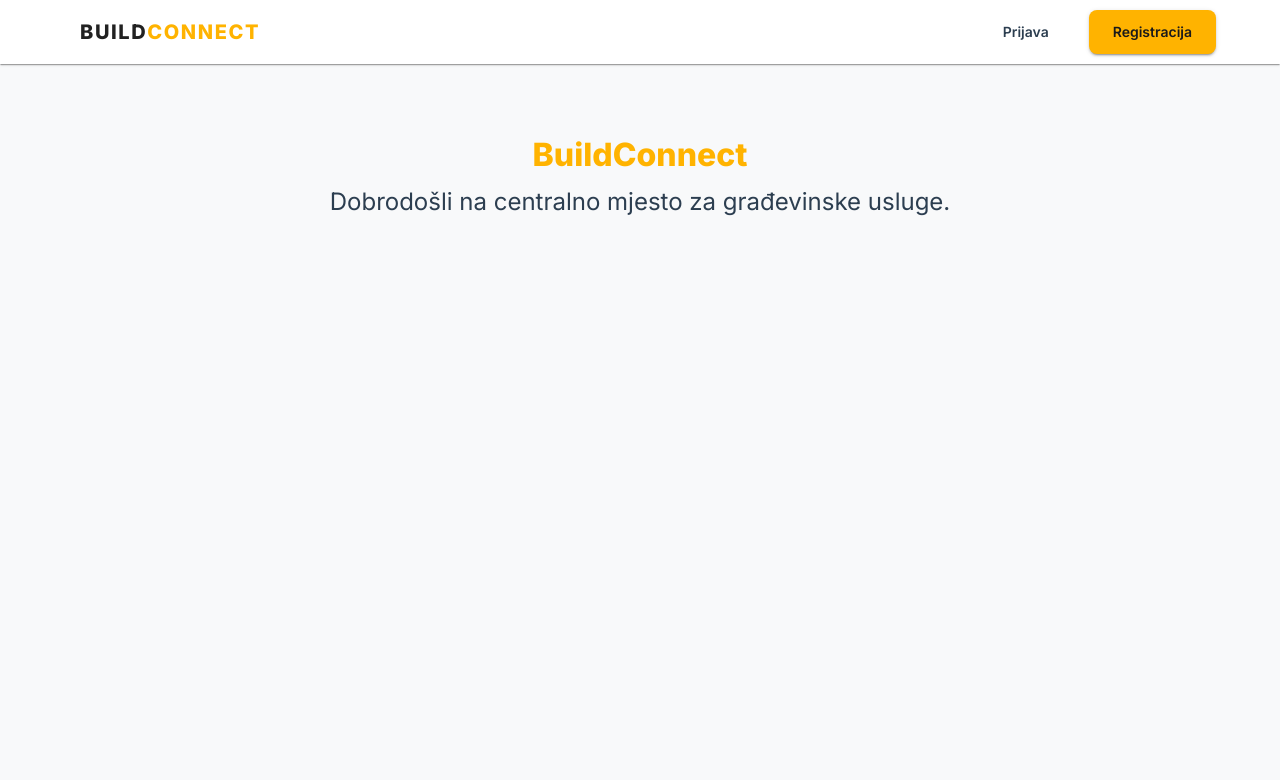
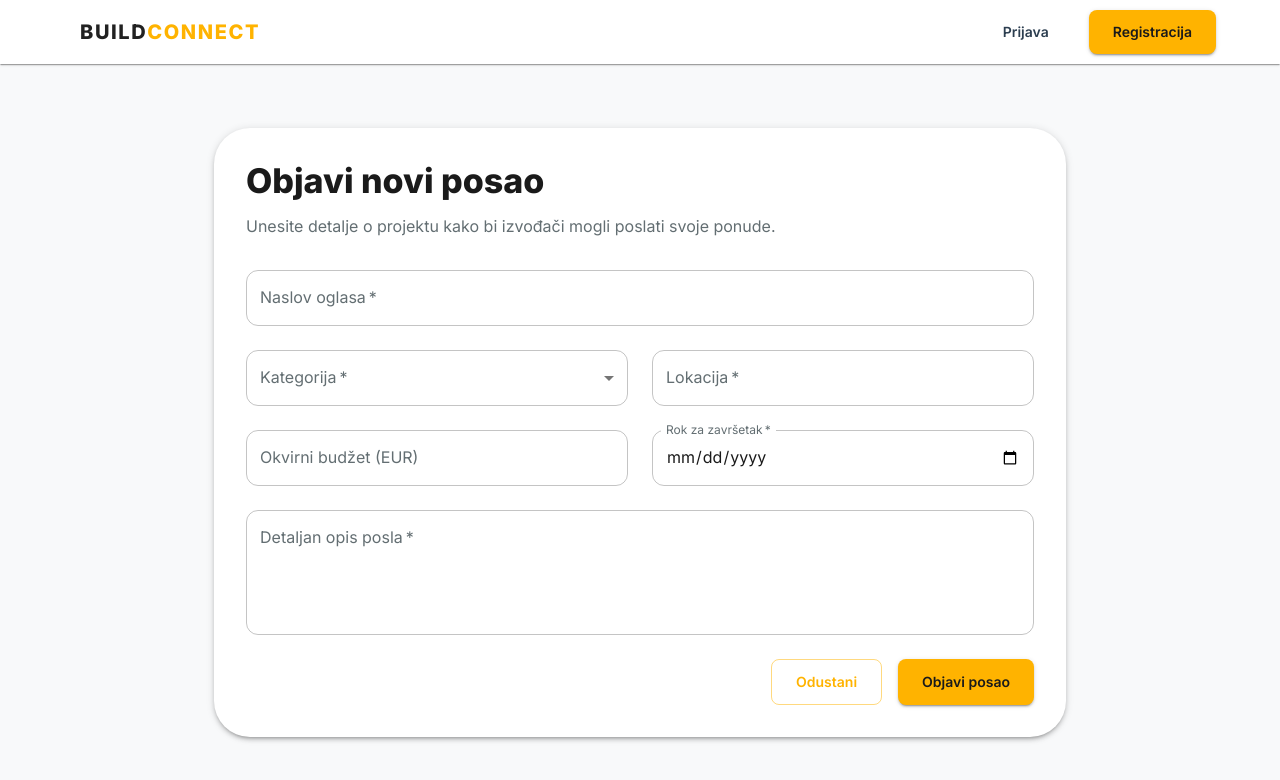
Before and after one commit to stjepko22/build-connect, a React (Vite) app in the folder BuildConnect/: page /objavi-posao in a window 1280 px wide. Before the commit this address led to /. Shown: the top 780 px of the page. Built offline with nearby package versions, Linux system fonts and the light colour scheme; some icons are missing.

Commit message:
add CreateJob

```diff
--- a/BuildConnect/src/App.tsx
+++ b/BuildConnect/src/App.tsx
@@ -6,6 +6,7 @@ import theme from './theme/theme';
 import { StoreContext, rootStore, useStore } from './stores/RootStore';
 import LoginPage from '@/modules/authentication/pages/LoginPage';
 import RegisterPage from '@/modules/authentication/pages/RegisterPage';
+import CreateJobPage from '@/modules/marketplace/jobs/pages/CreateJobPage';
 import MainLayout from '@/layouts/MainLayout';
 
 const HomePage = observer(() => {
@@ -18,7 +19,7 @@ const HomePage = observer(() => {
           {appTitle}
         </Typography>
         <Typography variant="h5" color="secondary">
-          Dobrodošli na centralno mjesto za građevinske usluge.
+          Povezujemo investitore i vrhunske izvođače radova.
         </Typography>
       </Paper>
     </Container>
@@ -32,17 +33,14 @@ const App: React.FC = () => {
         <CssBaseline />
         <BrowserRouter>
           <Routes>
-            {/* Rute koje koriste MainLayout (Navbar je vidljiv) */}
             <Route element={<MainLayout />}>
               <Route path="/" element={<HomePage />} />
-              {/* Buduće rute idu ovdje */}
+              <Route path="/objavi-posao" element={<CreateJobPage />} />
             </Route>
 
-            {/* Rute bez Navbara (opcionalno, ali login često volimo bez) */}
             <Route path="/login" element={<LoginPage />} />
             <Route path="/register" element={<RegisterPage />} />
 
-            {/* Fallback na home */}
             <Route path="*" element={<Navigate to="/" replace />} />
           </Routes>
         </BrowserRouter>
--- /dev/null
+++ b/BuildConnect/src/modules/marketplace/jobs/pages/CreateJobPage.tsx
@@ -0,0 +1,152 @@
+import React, { useState } from 'react';
+import { Container, Paper, Typography, TextField, Button, Box, MenuItem, Grid } from '@mui/material';
+import { useNavigate } from 'react-router-dom';
+import { useStore } from '@/stores/RootStore';
+import { observer } from 'mobx-react-lite';
+
+const categories = [
+  'Zidarski radovi',
+  'Limarija',
+  'Rigips / Suha gradnja',
+  'Vodoinstalacije',
+  'Elektroinstalacije',
+  'Keramika',
+  'Fasada',
+  'Ostalo'
+];
+
+const CreateJobPage: React.FC = observer(() => {
+  const { jobStore } = useStore();
+  const navigate = useNavigate();
+
+  const [formData, setFormData] = useState({
+    title: '',
+    description: '',
+    category: '',
+    location: '',
+    budget: '',
+    deadline: ''
+  });
+
+  const handleSubmit = async (e: React.FormEvent) => {
+    e.preventDefault();
+    await jobStore.addJob(formData);
+    navigate('/');
+  };
+
+  const handleChange = (e: React.ChangeEvent<HTMLInputElement>) => {
+    setFormData({ ...formData, [e.target.name]: e.target.value });
+  };
+
+  return (
+    <Container maxWidth="md">
+      <Paper elevation={3} sx={{ p: 4, mt: 4, borderRadius: 3 }}>
+        <Typography variant="h4" gutterBottom sx={{ fontWeight: 800 }}>
+          Objavi novi posao
+        </Typography>
+        <Typography variant="body1" color="textSecondary" sx={{ mb: 4 }}>
+          Unesite detalje o projektu kako bi izvođači mogli poslati svoje ponude.
+        </Typography>
+
+        <form onSubmit={handleSubmit}>
+          {/* U MUI v7, Grid container se koristi bez 'item' propova na djeci */}
+          <Grid container spacing={3}>
+            <Grid size={12}>
+              <TextField
+                fullWidth
+                label="Naslov oglasa"
+                name="title"
+                value={formData.title}
+                onChange={handleChange}
+                required
+              />
+            </Grid>
+
+            <Grid size={{ xs: 12, md: 6 }}>
+              <TextField
+                fullWidth
+                select
+                label="Kategorija"
+                name="category"
+                value={formData.category}
+                onChange={handleChange}
+                required
+              >
+                {categories.map((option) => (
+                  <MenuItem key={option} value={option}>
+                    {option}
+                  </MenuItem>
+                ))}
+              </TextField>
+            </Grid>
+
+            <Grid size={{ xs: 12, md: 6 }}>
+              <TextField
+                fullWidth
+                label="Lokacija"
+                name="location"
+                value={formData.location}
+                onChange={handleChange}
+                required
+              />
+            </Grid>
+
+            <Grid size={{ xs: 12, md: 6 }}>
+              <TextField
+                fullWidth
+                label="Okvirni budžet (EUR)"
+                name="budget"
+                value={formData.budget}
+                onChange={handleChange}
+              />
+            </Grid>
+
+            <Grid size={{ xs: 12, md: 6 }}>
+              <TextField
+                fullWidth
+                label="Rok za završetak"
+                name="deadline"
+                type="date"
+                InputLabelProps={{ shrink: true }}
+                value={formData.deadline}
+                onChange={handleChange}
+                required
+              />
+            </Grid>
+
+            <Grid size={12}>
+              <TextField
+                fullWidth
+                multiline
+                rows={4}
+                label="Detaljan opis posla"
+                name="description"
+                value={formData.description}
+                onChange={handleChange}
+                required
+              />
+            </Grid>
+
+            <Grid size={12}>
+              <Box sx={{ display: 'flex', gap: 2, justifyContent: 'flex-end' }}>
+                <Button variant="outlined" onClick={() => navigate('/')}>
+                  Odustani
+                </Button>
+                <Button
+                  type="submit"
+                  variant="contained"
+                  color="primary"
+                  disabled={jobStore.isLoading}
+                >
+                  {jobStore.isLoading ? 'Objavljivanje...' : 'Objavi posao'}
+                </Button>
+              </Box>
+            </Grid>
+          </Grid>
+        </form>
+      </Paper>
+    </Container>
+  );
+});
+
+export default CreateJobPage;
--- /dev/null
+++ b/BuildConnect/src/modules/marketplace/jobs/stores/JobStore.ts
@@ -0,0 +1,46 @@
+import { makeAutoObservable } from 'mobx';
+import { RootStore } from '@/stores/RootStore';
+
+export interface Job {
+  id: string;
+  title: string;
+  description: string;
+  category: string;
+  location: string;
+  budget: string;
+  deadline: string;
+  investitorId: string;
+  createdAt: Date;
+}
+
+export class JobStore {
+  rootStore: RootStore;
+  jobs: Job[] = [];
+  isLoading: boolean = false;
+
+  constructor(rootStore: RootStore) {
+    this.rootStore = rootStore;
+    makeAutoObservable(this);
+  }
+
+  addJob = async (jobData: Omit<Job, 'id' | 'createdAt' | 'investitorId'>) => {
+    this.isLoading = true;
+    return new Promise<void>((resolve) => {
+      setTimeout(() => {
+        const newJob: Job = {
+          ...jobData,
+          id: Math.random().toString(36).substring(2, 9),
+          createdAt: new Date(),
+          investitorId: this.rootStore.authenticationStore.user?.id || 'unknown'
+        };
+        this.jobs.push(newJob);
+        this.isLoading = false;
+        resolve();
+      }, 1000);
+    });
+  };
+
+  get allJobs() {
+    return this.jobs;
+  }
+}
--- a/BuildConnect/src/stores/RootStore.ts
+++ b/BuildConnect/src/stores/RootStore.ts
@@ -1,19 +1,18 @@
 import { createContext, useContext } from 'react';
 import { makeAutoObservable } from 'mobx';
 import { AuthenticationStore } from '@/modules/authentication/stores/AuthenticationStore';
+import { JobStore } from '@/modules/marketplace/jobs/stores/JobStore';
 
 export class RootStore {
   authenticationStore: AuthenticationStore;
+  jobStore: JobStore;
   appTitle: string = "BuildConnect";
 
   constructor() {
     makeAutoObservable(this);
     this.authenticationStore = new AuthenticationStore(this);
-    console.log("RootStore & AuthenticationStore initialized");
-  }
-
-  setAppTitle(newTitle: string) {
-    this.appTitle = newTitle;
+    this.jobStore = new JobStore(this);
+    console.log("RootStore initialized with JobStore sub-module");
   }
 }
 
@@ -22,8 +21,6 @@ export const StoreContext = createContext(rootStore);
 
 export const useStore = () => {
   const store = useContext(StoreContext);
-  if (!store) {
-    throw new Error('useStore must be used within a StoreProvider');
-  }
+  if (!store) throw new Error('useStore must be used within a StoreProvider');
   return store;
 };
```
